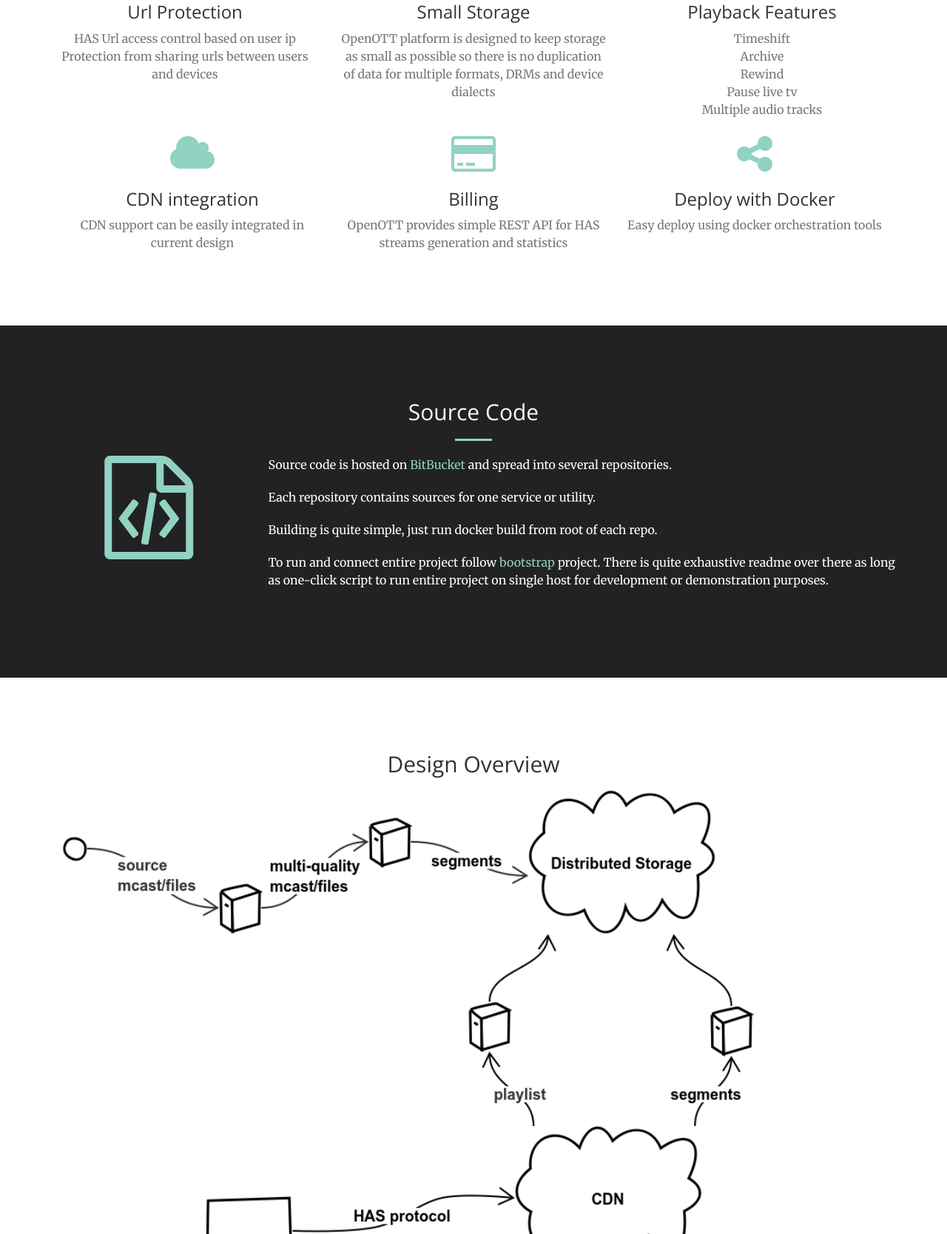
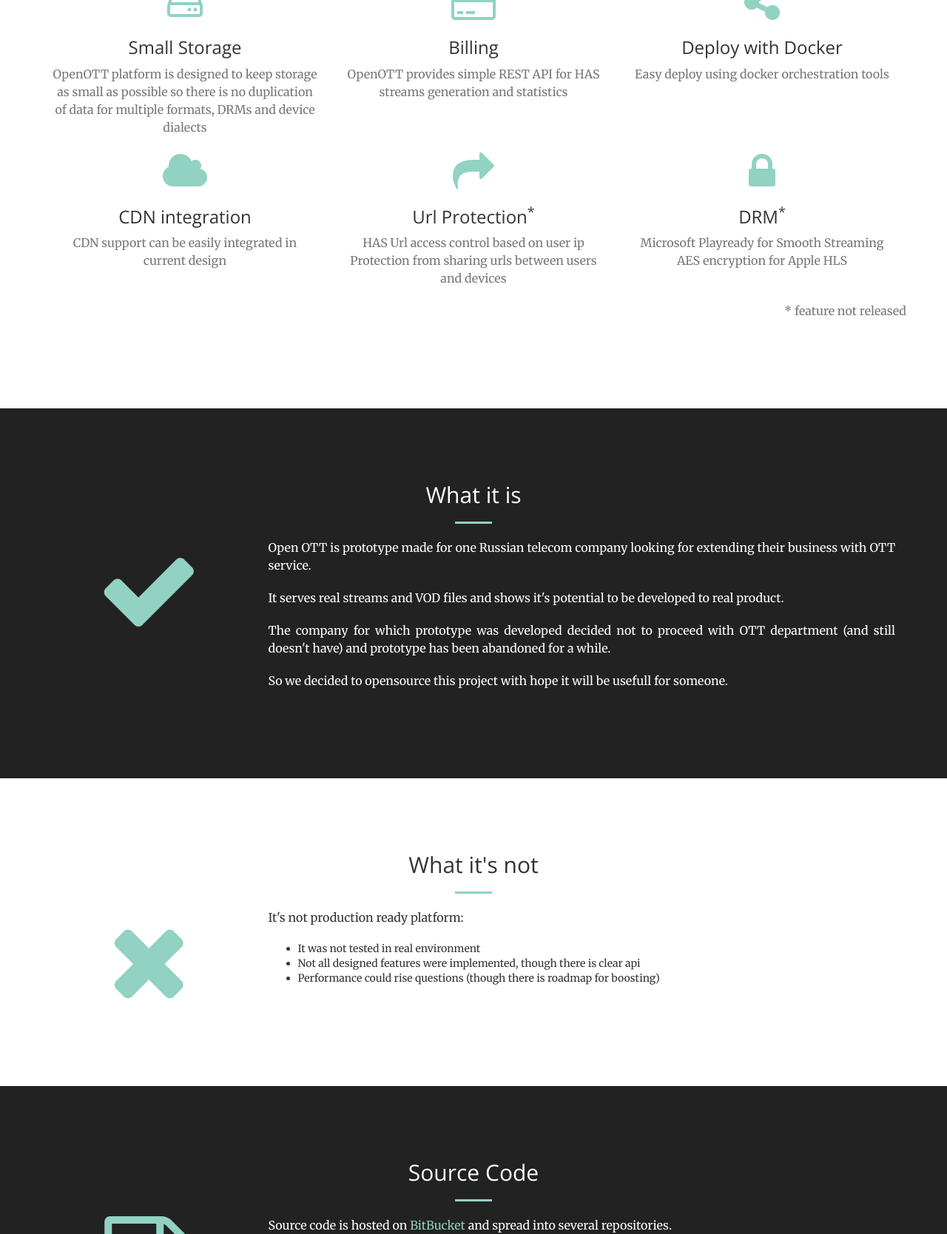
Before and after one commit to nexttv/nexttv.github.io, a plain HTML site: page index.html in a window 1280 px wide. Shown: the part 1049-2717 px from the top of the page at 74% size. Drawn offline with nearby package versions, Linux system fonts and the light colour scheme.

Commit message:
content changes

```diff
--- a/index.html
+++ b/index.html
@@ -121,31 +121,6 @@
                 </div>
                 <div class="col-sm-4 text-center">
                     <div class="service-box">
-                        <i class="fa fa-4x fa-lock wow bounceIn text-primary" data-wow-delay=".2s"></i>
-                        <h3>DRM</h3>
-                        <p class="text-muted">Microsoft Playready for Smooth Streaming</p>
-                        <p class="text-muted">AES encryption for Apple HLS</p>
-                    </div>
-                </div>
-            </div>
-            <div class="row">
-                <div class="col-sm-4 text-center">
-                    <div class="service-box">
-                        <i class="fa fa-4x fa-share wow bounceIn text-primary" data-wow-delay=".2s"></i>
-                        <h3>Url Protection</h3>
-                        <p class="text-muted">HAS Url access control based on user ip</p>
-                        <p class="text-muted">Protection from sharing urls between users and devices</p>
-                    </div>
-                </div>
-                <div class="col-sm-4 text-center">
-                    <div class="service-box">
-                        <i class="fa fa-4x fa-hdd-o wow bounceIn text-primary" data-wow-delay=".3s"></i>
-                        <h3>Small Storage</h3>
-                        <p class="text-muted">OpenOTT platform is designed to keep storage as small as possible so there is no duplication of data for multiple formats, DRMs and device dialects</p>
-                    </div>
-                </div>
-                <div class="col-sm-4 text-center">
-                    <div class="service-box">
                         <i class="fa fa-4x fa-play-circle-o wow bounceIn text-primary" data-wow-delay=".4s"></i>
                         <h3>Playback Features</h3>
                         <p class="text-muted">Timeshift</p>
@@ -156,11 +131,12 @@
                     </div>
                 </div>
             </div>
+            <div class="row">
                 <div class="col-sm-4 text-center">
                     <div class="service-box">
-                        <i class="fa fa-4x fa-cloud wow bounceIn text-primary" data-wow-delay=".5s"></i>
-                        <h3>CDN integration</h3>
-                        <p class="text-muted">CDN support can be easily integrated in current design</p>
+                        <i class="fa fa-4x fa-hdd-o wow bounceIn text-primary" data-wow-delay=".3s"></i>
+                        <h3>Small Storage</h3>
+                        <p class="text-muted">OpenOTT platform is designed to keep storage as small as possible so there is no duplication of data for multiple formats, DRMs and device dialects</p>
                     </div>
                 </div>
                 <div class="col-sm-4 text-center">
@@ -176,6 +152,85 @@
                         <h3>Deploy with Docker</h3>
                         <p class="text-muted">Easy deploy using docker orchestration tools</p>
                     </div>
+                </div>
+            </div>
+            <div class="row">
+                <div class="col-sm-4 text-center">
+                    <div class="service-box">
+                        <i class="fa fa-4x fa-cloud wow bounceIn text-primary" data-wow-delay=".5s"></i>
+                        <h3>CDN integration</h3>
+                        <p class="text-muted">CDN support can be easily integrated in current design</p>
+                    </div>
+                </div>
+                <div class="col-sm-4 text-center">
+                    <div class="service-box">
+                        <i class="fa fa-4x fa-share wow bounceIn text-primary" data-wow-delay=".2s"></i>
+                        <h3>Url Protection<sup>*</sup></h3>
+                        <p class="text-muted">HAS Url access control based on user ip</p>
+                        <p class="text-muted">Protection from sharing urls between users and devices</p>
+                    </div>
+                </div>
+                <div class="col-sm-4 text-center">
+                    <div class="service-box">
+                        <i class="fa fa-4x fa-lock wow bounceIn text-primary" data-wow-delay=".2s"></i>
+                        <h3>DRM<sup>*</sup></h3>
+                        <p class="text-muted">Microsoft Playready for Smooth Streaming</p>
+                        <p class="text-muted">AES encryption for Apple HLS</p>
+                    </div>
+                </div>
+            </div>
+            <div class="row">
+                <br>
+                <p class="text-muted text-right">* feature not released</p>
+            </div>
+        </div>
+    </section>
+
+    <section id="sources" class="bg-dark">
+        <div class="container">
+            <div class="row">
+                <div class="col-lg-12 text-center">
+                    <h2 class="section-heading">What it is</h2>
+                    <hr class="primary">
+                </div>
+            </div>
+        </div>
+        <div class="container">
+            <div class="row">
+                <div class="col-sm-3 text-center">
+                    <i class="fa fa-check text-primary" style="font-size: 10em; margin: auto 0;"></i>
+                </div>
+                <div class="col-sm-9 text-justify">
+                    <p>Open OTT is prototype made for one Russian telecom company looking for extending their business with OTT service.</p>
+                    <p>It serves real streams and VOD files and shows it's potential to be developed to real product.</p>
+                    <p>The company for which prototype was developed decided not to proceed with OTT department (and still doesn't have) and prototype has been abandoned for a while.</p>
+                    <p>So we decided to opensource this project with hope it will be usefull for someone.</p>
+                </div>
+            </div>
+        </div>
+    </section>
+
+    <section id="sources" class="bg">
+        <div class="container">
+            <div class="row">
+                <div class="col-lg-12 text-center">
+                    <h2 class="section-heading">What it's not</h2>
+                    <hr class="primary">
+                </div>
+            </div>
+        </div>
+        <div class="container">
+            <div class="row">
+                <div class="col-sm-3 text-center">
+                    <i class="fa fa-times text-primary" style="font-size: 10em; margin: auto 0;"></i>
+                </div>
+                <div class="col-sm-9 text-justify">
+                    <p>It's not production ready platform:</p>
+                    <ul>
+                        <li>It was not tested in real environment</li>
+                        <li>Not all designed features were implemented, though there is clear api</li>
+                        <li>Performance could rise questions (though there is roadmap for boosting)</li>
+                    </ul>
                 </div>
             </div>
         </div>
@@ -205,7 +260,7 @@
         </div>
     </section>
 
-    <section id="arch">
+    <section id="design">
         <div class="container">
             <div class="row">
                 <div class="col-lg-12 text-center">
```
